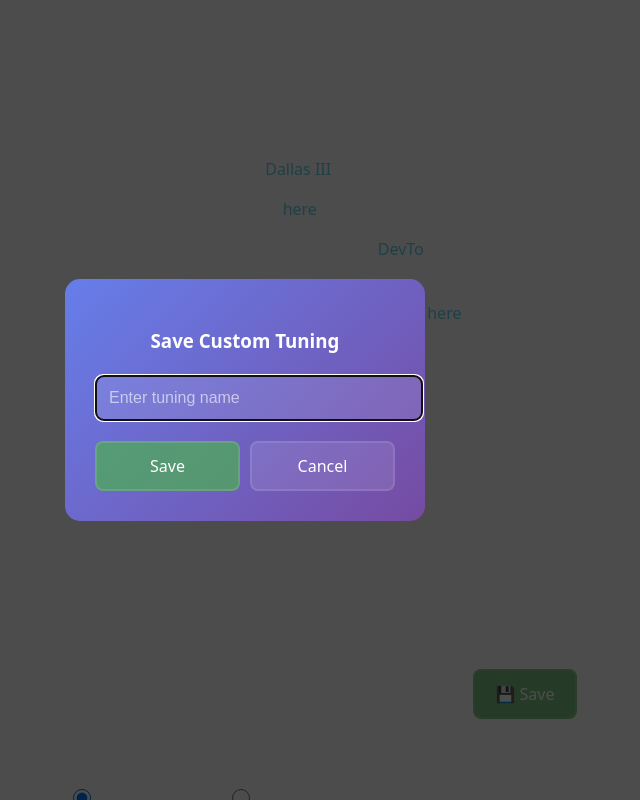
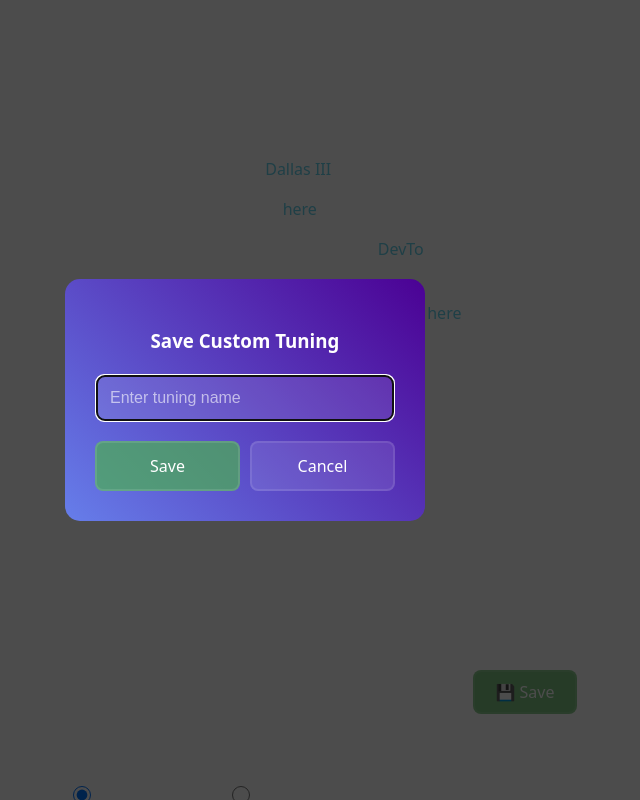
Before and after one commit to tkdguy85/guitar-tuner, a Vue app: page / in a window 1280 px wide. Both pictures are taken after a click on the button "💾 Save". Shown: the top 800 px of the page, without its empty margins (395-1035 px from the left). Built offline with nearby package versions, Linux system fonts and the light colour scheme.

Commit message:
Minor display fixes

```diff
--- a/src/components/SaveTuningModal.vue
+++ b/src/components/SaveTuningModal.vue
@@ -57,7 +57,7 @@
   }
 
   .modal-content {
-    background: linear-gradient(135deg, #667eea 0%, #764ba2 100%);
+    background: linear-gradient(45deg, #667eea 0%, #4b0194 100%);
     padding: 30px;
     border-radius: 15px;
     min-width: 300px;
@@ -70,7 +70,7 @@
     }
 
     input {
-      width: 100%;
+      width: 90%;
       padding: 12px;
       margin-bottom: 20px;
       background: var(--primary-slate);
--- a/src/components/TuningSelect.vue
+++ b/src/components/TuningSelect.vue
@@ -159,7 +159,7 @@ select {
 
 .save-btn,
 .delete-btn {
-  padding: 12px 20px;
+  padding: 9px 20px;
   background: rgba(76, 175, 80, 0.7);
   border: 2px solid var(--primary-slate);
   border-radius: 8px;
```
